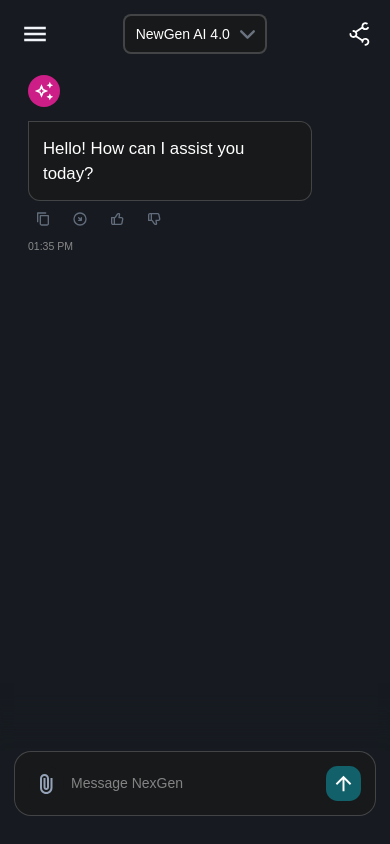
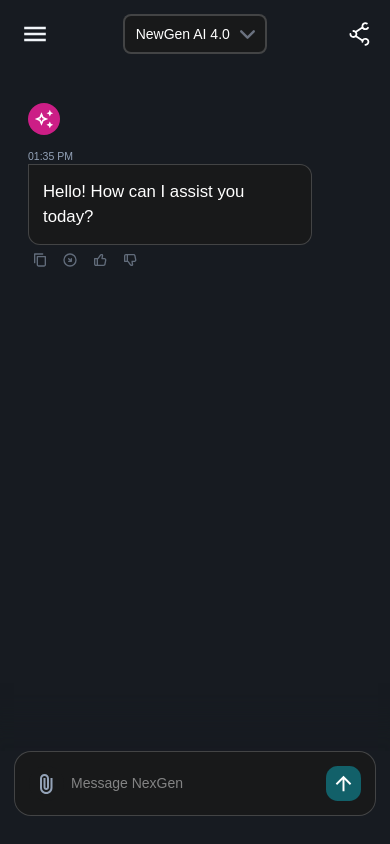
Before and after one commit to cosminbrn/AI-Interface, a React (Vite) app in the folder frontend/: page / in a window 390 px wide. Built offline with nearby package versions, Linux system fonts and the light colour scheme; a web font is replaced by a local one.

Commit message:
Fix responsiveness on different components

```diff
--- a/frontend/src/components/modelMessageContainer/ModelMessageContainer.module.scss
+++ b/frontend/src/components/modelMessageContainer/ModelMessageContainer.module.scss
@@ -30,8 +30,13 @@
         width: 100%;
         height: fit-content;
 
+        .timestamp {
+            font-size: 0.75rem;
+            color: #94A3B8;
+            padding-right: 0.25rem;
+        }
+
         .footer {
-
             .actions {
                 display: flex;
                 align-items: center;
@@ -45,20 +50,18 @@
                     display: flex;
                     align-items: center;
                     justify-content: center;
-                    padding: 0.5rem;
+                    padding: 0.25rem;
                     border-radius: 50%;
                     opacity: 0.6;
                     transition: opacity 0.2s, background-color 0.2s;
 
+                    @include respond-above('tablet') {
+                        padding: 0.5rem;
+                        scale: 1.2;
+                    }
+
                     @include hover-circle-effect($color-border);
                 }
-            }
-
-            .timestamp {
-                font-size: 0.75rem;
-                color: #888;
-                margin-top: 0.35rem;
-                padding-right: 0.25rem;
             }
         }
     }
--- a/frontend/src/components/modelMessageContainer/ModelMessageContainer.tsx
+++ b/frontend/src/components/modelMessageContainer/ModelMessageContainer.tsx
@@ -24,6 +24,7 @@ export default function ModelMessageContainer({ text, timestamp  }: ModelMessage
                 <img src={chatIcon} alt="chat icon" />
             </div>
             <div className={styles.content}>
+                <div className={styles.timestamp}>{timeString}</div>
                 <ModelTextArea text={text} />
                 <div className={styles.footer}>
                     <div className={styles.actions}>
@@ -40,7 +41,6 @@ export default function ModelMessageContainer({ text, timestamp  }: ModelMessage
                             <img src={thumbsDownIcon} alt="Dislike" />
                         </div>
                     </div>
-                    <div className={styles.timestamp}>{timeString}</div>
                 </div>
             </div>
         </div>
--- a/frontend/src/components/userMessageContainer/UserMessageContainer.module.scss
+++ b/frontend/src/components/userMessageContainer/UserMessageContainer.module.scss
@@ -35,7 +35,7 @@
 
         .timestamp {
             font-size: 0.75rem;
-            color: #888;
+            color: #94A3B8;
             margin-top: 0.35rem;
             padding-right: 0.25rem;
         }
--- a/frontend/src/layouts/chat/Chat.module.scss
+++ b/frontend/src/layouts/chat/Chat.module.scss
@@ -16,7 +16,7 @@
     .limitator {
         width: 100%;
         max-width: $chat-max-width;
-        padding: 0 2rem;
+        padding: 2rem 2rem;
         margin: 0 auto;
         display: flex;
         flex-direction: column;
@@ -24,11 +24,11 @@
         overflow-x: hidden;
 
         @include respond-above('ml') {
-            padding: 0 4rem;
+            padding: 2rem 4rem;
         }
 
         @include respond-above('tablet') {
-            padding: 0 5rem;
+            padding: 2rem 5rem;
         }
 
          --- IGNORE ---
--- a/frontend/src/layouts/header/Header.module.scss
+++ b/frontend/src/layouts/header/Header.module.scss
@@ -20,7 +20,10 @@
         scale: 1.2;
         cursor: pointer;
 
-        @include hover-circle-effect($color-border);
+        img {
+            aspect-ratio: 1/1;
+            @include hover-circle-effect($color-border);
+        }
     }
 
     .share {
```
